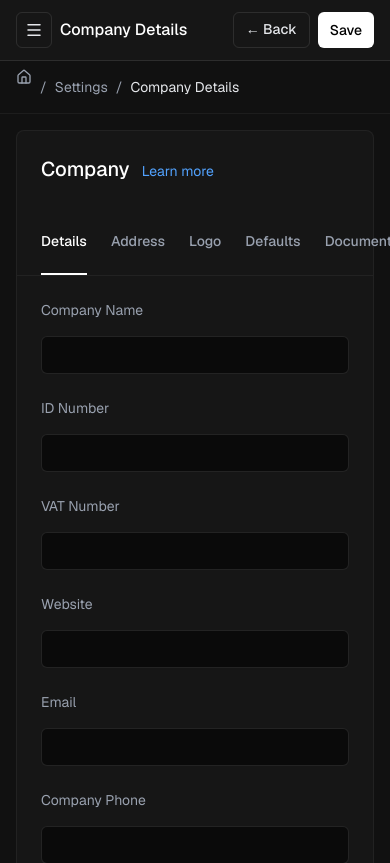
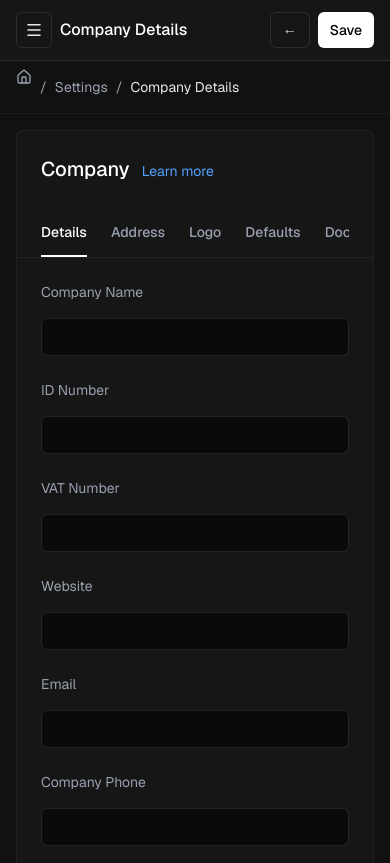
Before and after one commit to Manash8666/MotoFit-Billing, a Next.js app: page /settings in a window 390 px wide. Shown: the top 863 px of the page. Built offline with nearby package versions, Linux system fonts and the light colour scheme; sample sign-in values are in the browser's storage.

Commit message:
fix: responsive layout for settings tabs on mobile

```diff
--- a/app/globals.css
+++ b/app/globals.css
@@ -44,3 +44,13 @@ button, a {
 a, button, input, select, textarea {
   touch-action: manipulation;
 }
+
+/* Hide scrollbar for Chrome, Safari and Opera */
+.scrollbar-hide::-webkit-scrollbar {
+  display: none;
+}
+/* Hide scrollbar for IE, Edge and Firefox */
+.scrollbar-hide {
+  -ms-overflow-style: none;  /* IE and Edge */
+  scrollbar-width: none;  /* Firefox */
+}
--- a/app/settings/page.tsx
+++ b/app/settings/page.tsx
@@ -81,12 +81,13 @@ export default function SettingsPage() {
           />
         </div>
 
-        <div className="flex items-center gap-2">
+        <div className="flex items-center gap-2 shrink-0">
           <Link href="/" className="px-3 py-1.5 text-sm font-medium border border-white/10 rounded-md hover:bg-white/5 transition-colors">
-            ← Back
+            <span className="hidden sm:inline">← Back</span>
+            <span className="sm:hidden">←</span>
           </Link>
           <button onClick={handleSaveSettings} className={`px-3 py-1.5 text-sm font-medium rounded-md transition-colors ${saveStatus === 'saved' ? 'bg-green-600 text-white' : 'bg-white text-black hover:bg-gray-200'}`}>
-            {saveStatus === 'saved' ? '✓ Saved' : 'Save'}
+            {saveStatus === 'saved' ? '✓' : 'Save'}
           </button>
         </div>
       </header>
@@ -175,12 +176,12 @@ export default function SettingsPage() {
               </div>
 
               {activeSetting === 'Company Details' && (
-                <div className="flex gap-6">
+                <div className="flex gap-6 overflow-x-auto scrollbar-hide pb-2 -mb-2">
                   {tabs.map(tab => (
                     <button
                       key={tab}
                       onClick={() => setActiveTab(tab)}
-                      className={`pb-3 text-sm font-medium transition-colors border-b-2 ${
+                      className={`pb-3 text-sm font-medium transition-colors border-b-2 whitespace-nowrap shrink-0 ${
                         activeTab === tab ? 'border-white text-white' : 'border-transparent text-gray-400 hover:text-gray-200'
                       }`}
                     >
```
